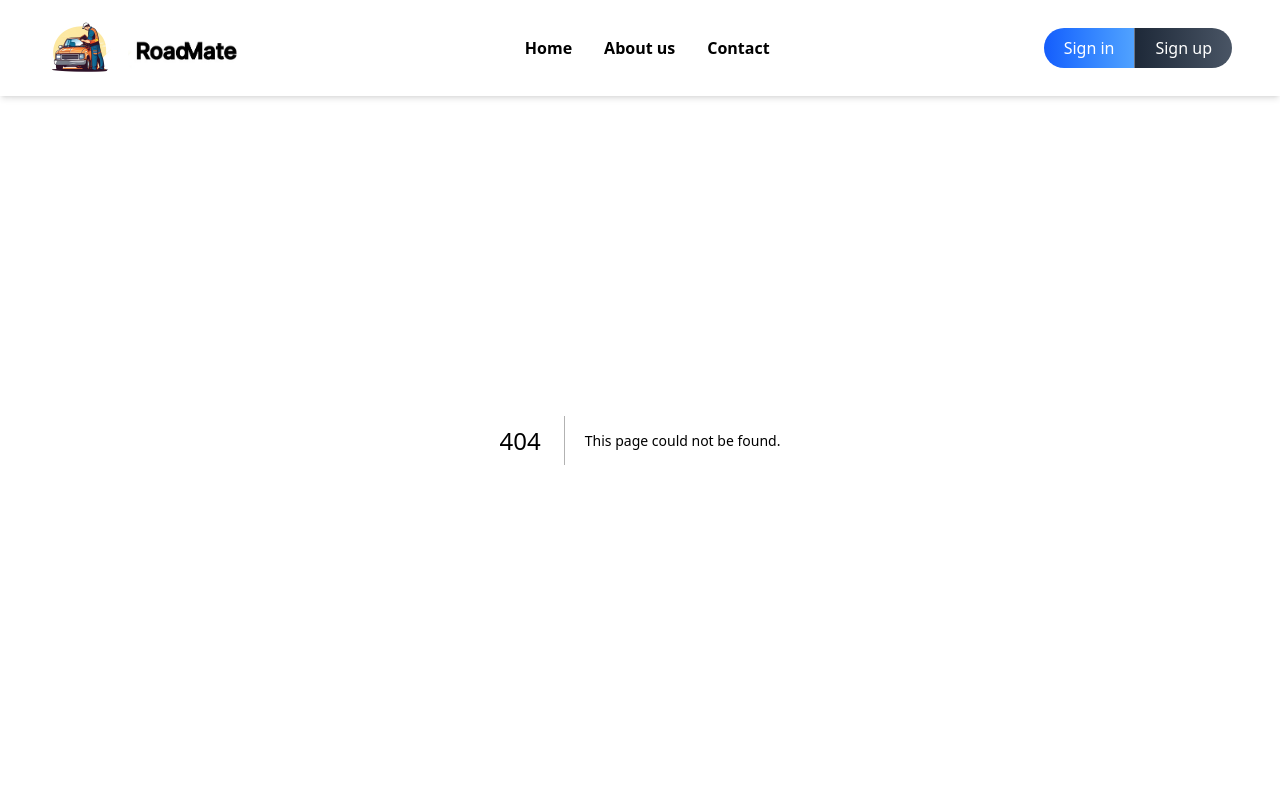
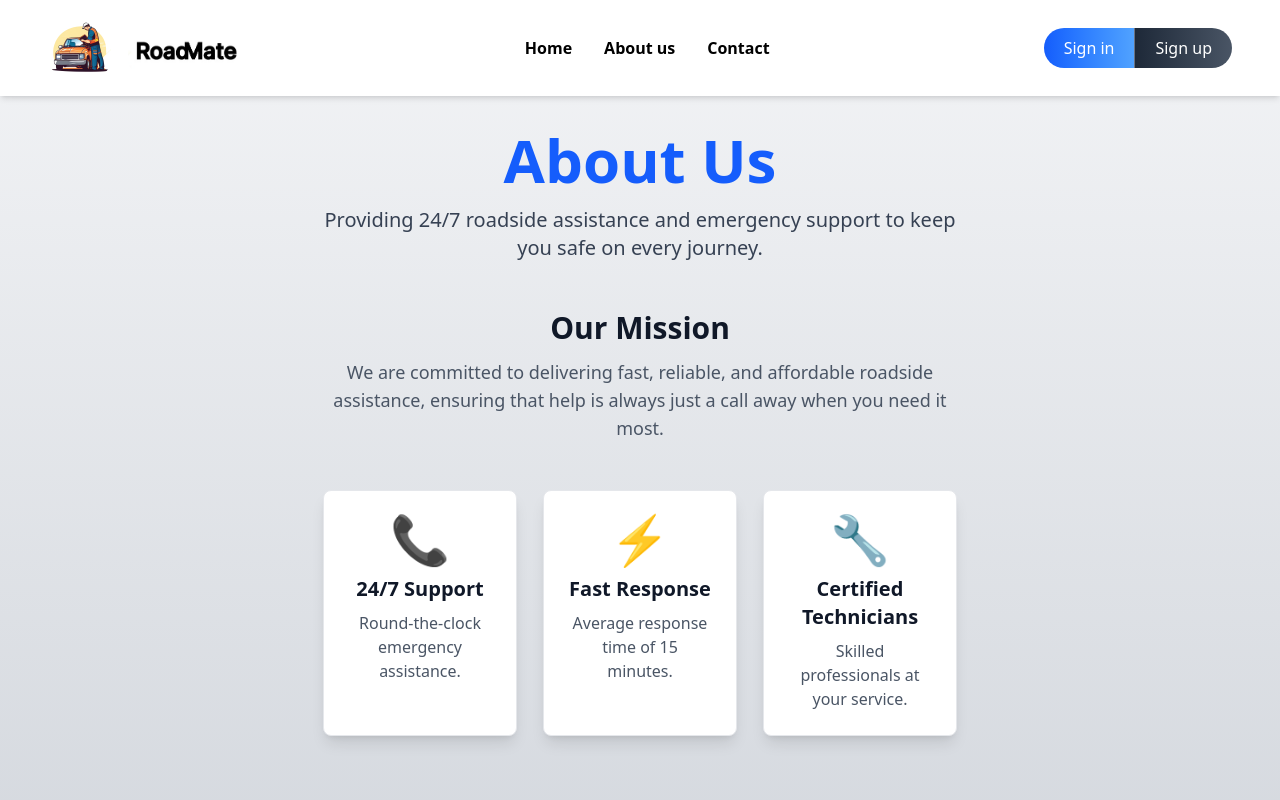
Before and after one commit to Jaypatel2006/Roadmate, a Next.js app: page /aboutus in a window 1280 px wide. Before the commit this address had no page. Shown: the top 800 px of the page. Built offline with nearby package versions, Linux system fonts and the light colour scheme; a web font is replaced by a local one.

Commit message:
new pages

```diff
--- /dev/null
+++ b/app/aboutus/page.jsx
@@ -0,0 +1,66 @@
+"use client";
+import { motion } from "framer-motion";
+
+export default function AboutUs() {
+  return (
+    <div className="flex flex-col items-center text-center px-6 md:px-12 lg:px-24 py-12 w-full mt-[5%]">
+      {/* Hero Section */}
+      <motion.div
+        initial={{ opacity: 0, y: -50 }}
+        animate={{ opacity: 1, y: 0 }}
+        transition={{ duration: 1 }}
+        className="max-w-4xl"
+      >
+        <h1 className="text-4xl md:text-6xl font-extrabold text-blue-600">About Us</h1>
+        <p className="mt-4 text-lg md:text-xl text-gray-700">
+          Providing 24/7 roadside assistance and emergency support to keep you safe on every journey.
+        </p>
+      </motion.div>
+
+      {/* Mission Section */}
+      <motion.div
+        initial={{ opacity: 0, x: -50 }}
+        animate={{ opacity: 1, x: 0 }}
+        transition={{ duration: 1, delay: 0.2 }}
+        className="mt-12 max-w-3xl"
+      >
+        <h2 className="text-3xl font-bold text-gray-900">Our Mission</h2>
+        <p className="mt-3 text-lg text-gray-600">
+          We are committed to delivering fast, reliable, and affordable roadside assistance, ensuring
+          that help is always just a call away when you need it most.
+        </p>
+      </motion.div>
+
+      {/* Key Features */}
+<div className="grid grid-cols-1 md:grid-cols-3 gap-1 mt-12 w-[100%]  max-w-[900px]">
+  {[
+    { title: "24/7 Support", icon: "📞", text: "Round-the-clock emergency assistance." },
+    { title: "Fast Response", icon: "⚡", text: "Average response time of 15 minutes." },
+    { title: "Certified Technicians", icon: "🔧", text: "Skilled professionals at your service." }
+  ].map((feature, index) => (
+    <motion.div
+      key={index}
+      initial={{ opacity: 0, scale: 0.8 }}
+      animate={{ opacity: 1, scale: 1 }}
+      transition={{ duration: 0.5, delay: index * 0.2 }}
+      className="p-6 bg-white shadow-lg rounded-lg border border-gray-200 w-[90%] mx-auto"
+    >
+      <div className="text-5xl">{feature.icon}</div>
+      <h3 className="mt-3 text-xl font-semibold">{feature.title}</h3>
+      <p className="mt-2 text-gray-600">{feature.text}</p>
+    </motion.div>
+  ))}
+</div>
+
+
+      {/* Call to Action */}
+      <motion.div
+        initial={{ opacity: 0, y: 50 }}
+        animate={{ opacity: 1, y: 0 }}
+        transition={{ duration: 1, delay: 0.5 }}
+        className="mt-16"
+      >
+      </motion.div>
+    </div>
+  );
+}
--- /dev/null
+++ b/app/contact/page.jsx
@@ -0,0 +1,75 @@
+"use client";
+import { motion } from "framer-motion";
+
+export default function Contact() {
+  return (
+    <div className="flex flex-col items-center justify-center w-full px-6 py-12 mt-[5%]">
+      {/* Hero Section */}
+      <motion.h1
+        className="text-4xl md:text-5xl font-bold text-center text-blue-600"
+        initial={{ opacity: 0, y: -20 }}
+        animate={{ opacity: 1, y: 0 }}
+        transition={{ duration: 1 }}
+      >
+        Contact Us
+      </motion.h1>
+      <p className="text-lg text-gray-700 text-center mt-4 max-w-2xl">
+        Need assistance? Reach out to us anytime, and we'll get back to you as soon as possible.
+      </p>
+
+      {/* Contact Form */}
+      <div className="mt-10 w-full max-w-2xl p-6 bg-white shadow-lg rounded-lg">
+        <h2 className="text-2xl font-semibold text-gray-800 mb-4">Send us a message</h2>
+        <form className="space-y-4">
+          <input
+            type="text"
+            placeholder="Your Name"
+            className="w-full px-4 py-2 border rounded-lg focus:outline-none focus:ring-2 focus:ring-blue-400"
+          />
+          <input
+            type="email"
+            placeholder="Your Email"
+            className="w-full px-4 py-2 border rounded-lg focus:outline-none focus:ring-2 focus:ring-blue-400"
+          />
+          <textarea
+            placeholder="Your Message"
+            rows="4"
+            className="w-full px-4 py-2 border rounded-lg focus:outline-none focus:ring-2 focus:ring-blue-400"
+          ></textarea>
+          <button
+            type="submit"
+            className="w-full bg-blue-600 text-white py-2 rounded-lg hover:bg-blue-700 transition"
+          >
+            Send Message
+          </button>
+        </form>
+      </div>
+
+      {/* Contact Information */}
+      <div className="mt-12 flex flex-wrap justify-center gap-6 text-center">
+        <div className="bg-gray-100 p-6 rounded-lg shadow-md w-72">
+          <h3 className="text-xl font-semibold text-gray-800">📍 Location</h3>
+          <p className="text-gray-600">123 Roadside St, Emergency City, USA</p>
+        </div>
+        <div className="bg-gray-100 p-6 rounded-lg shadow-md w-72">
+          <h3 className="text-xl font-semibold text-gray-800">📞 Phone</h3>
+          <p className="text-gray-600">+1 800 123 4567</p>
+        </div>
+        <div className="bg-gray-100 p-6 rounded-lg shadow-md w-72">
+          <h3 className="text-xl font-semibold text-gray-800">✉️ Email</h3>
+          <p className="text-gray-600">support@roadmate.com</p>
+        </div>
+      </div>
+
+      {/* Google Map Placeholder */}
+      <div className="mt-12 w-full max-w-4xl">
+        <iframe
+          className="w-full h-64 rounded-lg shadow-lg"
+          src="https://www.google.com/maps/embed?pb=!1m18!1m12!1m3!1d3151.835434509161!2d144.95373531550425!3d-37.81627974202137!2m3!1f0!2f0!3f0!3m2!1i1024!2i768!4f13.1!3m3!1m2!1s0x6ad65d5df1f3a2f5%3A0x1db9b2b4a63e11fd!2sEmergency%20Assistance%20Center!5e0!3m2!1sen!2sus!4v1617773336161!5m2!1sen!2sus"
+          allowFullScreen=""
+          loading="lazy"
+        ></iframe>
+      </div>
+    </div>
+  );
+}
```
